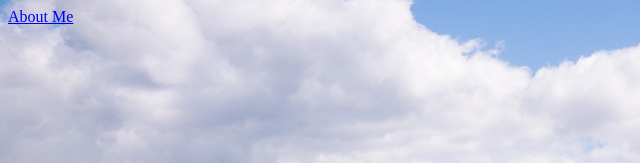
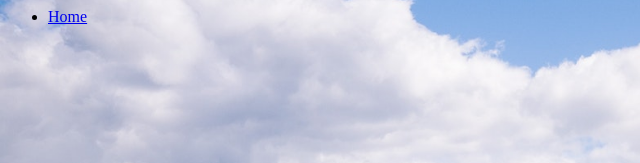
Before and after one commit to harrisPotter/Carreon_Harris_PersonalWebsite, a plain HTML site: page index.html in a window 1280 px wide. Shown: the top 163 px of the page, 0-640 px from the left. Drawn offline with Linux system fonts and the light colour scheme.

Commit message:
added Home navigation bar

```diff
--- a/index.html
+++ b/index.html
@@ -9,8 +9,12 @@
 </head>
 
 <body>
-	<div class="about_me-button">
-		<a href="About Me/About Me.html">About Me</a>
+	<div class="nav_bar">
+		<ul>
+			<li><a href="index.html">Home</a></li>
+
+		</ul>
+
 	</div>
 
 	<div class="prof-box">
```
Also changed, not shown: About Me/About Me.html (deleted, +0 -13 lines), about.html (renamed from About Me.html), mycss/style.css (line endings or trailing spaces).
